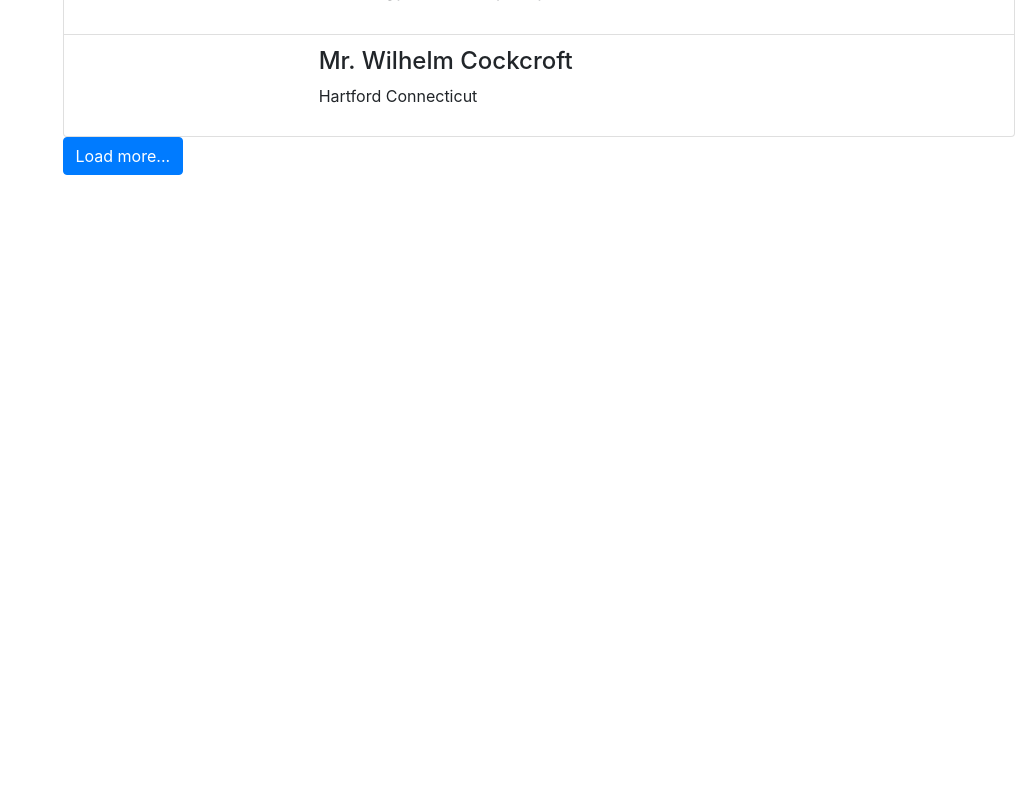
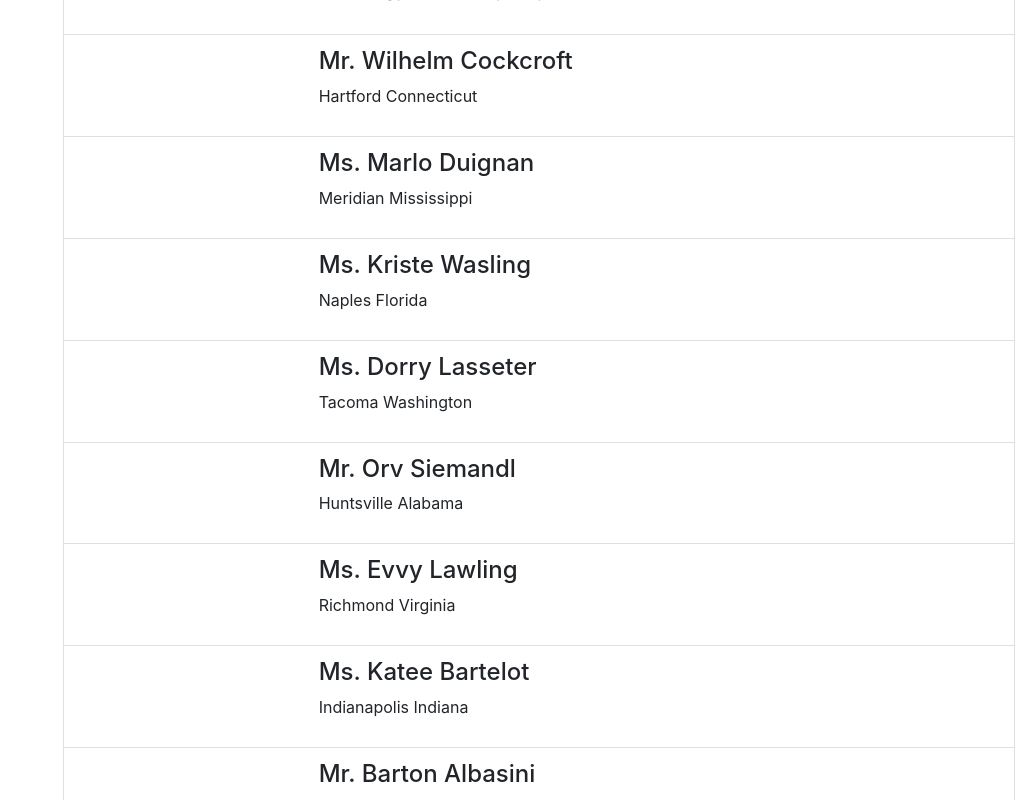
Before and after one commit to franciscovaz/phonebook-app, an Angular app: page /contact-list in a window 1280 px wide. Shown: the part 1100-1900 px from the top of the page, without its empty margins (265-1280 px from the left). Before the commit the page ends 1275 px from the top, so only its background shows below. Built offline with nearby package versions, Linux system fonts and the light colour scheme; data requests are answered from the project's data file.

Commit message:
integrate jquery for pagination scrool

```diff
--- a/angular.json
+++ b/angular.json
@@ -27,7 +27,9 @@
               "node_modules/bootstrap/dist/css/bootstrap.min.css",
               "src/styles.css"
             ],
-            "scripts": []
+            "scripts": [
+              "node_modules/jquery/dist/jquery.min.js"
+            ]
           },
           "configurations": {
             "production": {
--- a/package.json
+++ b/package.json
@@ -20,7 +20,9 @@
     "@angular/platform-browser": "~10.2.0",
     "@angular/platform-browser-dynamic": "~10.2.0",
     "@angular/router": "~10.2.0",
+    "@types/jquery": "^3.5.4",
     "bootstrap": "^4.5.3",
+    "jquery": "^3.5.1",
     "json-server": "^0.16.3",
     "rxjs": "~6.6.0",
     "rxjs-compat": "^6.6.3",
--- a/src/app/components/contact-list/contact-list.component.html
+++ b/src/app/components/contact-list/contact-list.component.html
@@ -18,4 +18,5 @@
 
 
 
-<button class="btn btn-primary" (click)="loadMore()">Load more...</button>
+<!-- <button class="btn btn-primary" (click)="loadMore()">Load more...</button>
+ -->
--- a/src/app/components/contact-list/contact-list.component.ts
+++ b/src/app/components/contact-list/contact-list.component.ts
@@ -2,6 +2,7 @@ import { Component, OnInit } from '@angular/core';
 import { Contact } from 'src/app/model/contact';
 import { PhonebookService } from 'src/app/services/phonebook.service';
 
+const $ = window['jQuery'];
 @Component({
   selector: 'pb-contact-list',
   templateUrl: './contact-list.component.html',
@@ -17,6 +18,15 @@ export class ContactListComponent implements OnInit {
   ngOnInit(): void {
     this.service.getAllContacts()
       .subscribe(resp => this.contacts = resp);
+
+    $(window).scroll(() => {
+      let w = $(window);
+      let d = $(document);
+
+      if(w.height() + w.scrollTop() === d.height()) {
+        this.loadMore();
+      }
+    })
   }
 
   loadMore() {
```
Also changed, not shown: 1 other file (tests, documents, lock files or other folders).
